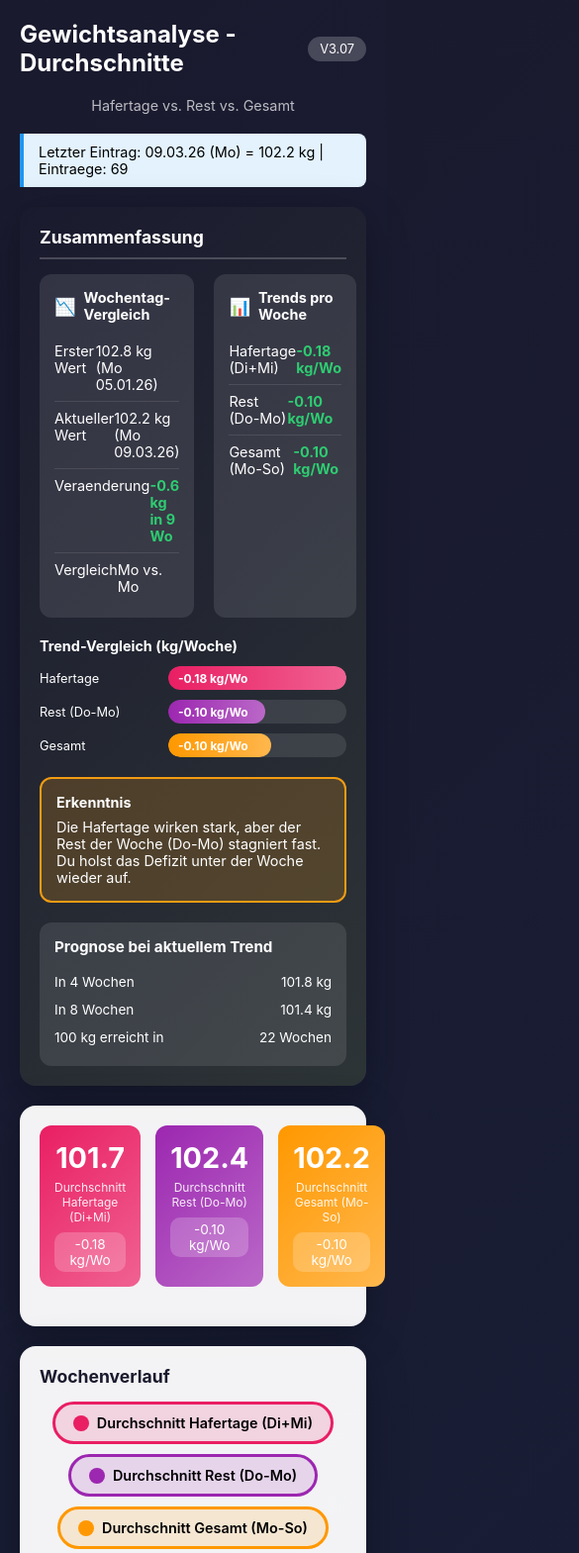
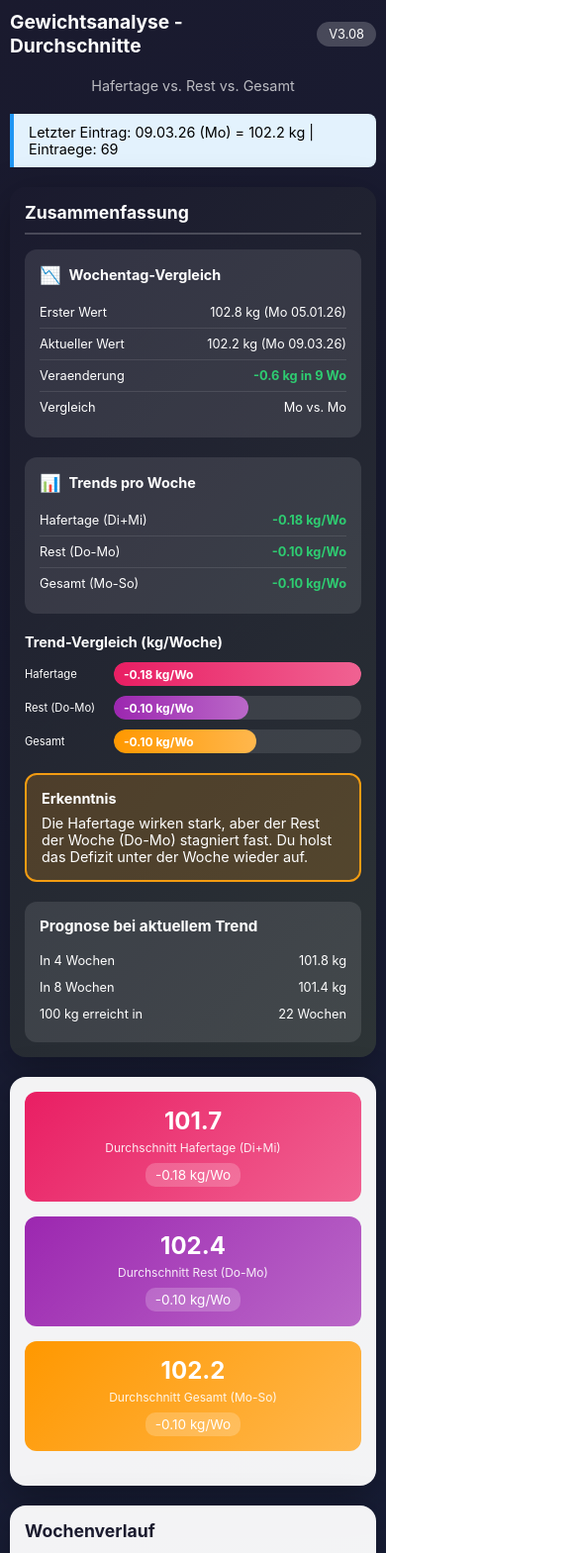
Before and after one commit to Cezar2026/Gewicht, a plain HTML site: page index.html in a window 390 px wide. Shown: the top 1569 px of the page at 99% size, 585 px wide, since content can reach past the window. Drawn offline with nearby package versions, Linux system fonts and the light colour scheme.

Commit message:
Update index.html

```diff
--- a/index.html
+++ b/index.html
@@ -3,7 +3,7 @@
 <head>
     <meta charset="UTF-8">
     <meta name="viewport" content="width=device-width, initial-scale=1.0">
-    <title>Gewichtsanalyse - Durchschnitte V3.07</title>
+    <title>Gewichtsanalyse - Durchschnitte V3.08</title>
     <script src="https://cdn.jsdelivr.net/npm/chart.js"></script>
     <style>
         * { margin: 0; padding: 0; box-sizing: border-box; }
@@ -227,13 +227,31 @@
             padding: 6px 0;
             font-size: 0.85em;
         }
+
+        /* Mobile Anpassungen */
+        @media (max-width: 768px) {
+            body { padding: 10px; }
+            h1 { font-size: 1.2em; }
+            .card { padding: 15px; }
+            .stats-grid { grid-template-columns: 1fr; }
+            .summary-grid { grid-template-columns: 1fr; }
+            .stat-value { font-size: 1.5em; }
+            .chart-container { height: 280px; }
+            .toggle-btn { padding: 8px 12px; font-size: 0.8em; }
+            .toggle-container { gap: 6px; }
+            .trend-table { font-size: 0.75em; display: block; overflow-x: auto; }
+            .trend-table th, .trend-table td { padding: 8px 6px; white-space: nowrap; }
+            .bar-label { width: 80px; font-size: 0.7em; }
+            .summary-row { font-size: 0.8em; }
+            .prognose-row { font-size: 0.8em; }
+        }
     </style>
 </head>
 <body>
     <div class="container">
         <div class="header">
             <h1>Gewichtsanalyse - Durchschnitte</h1>
-            <span class="version">V3.07</span>
+            <span class="version">V3.08</span>
         </div>
         <p class="subtitle">Hafertage vs. Rest vs. Gesamt</p>
 
```
